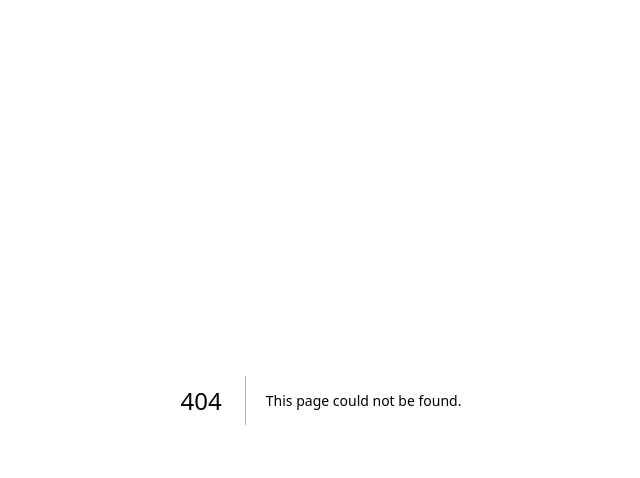
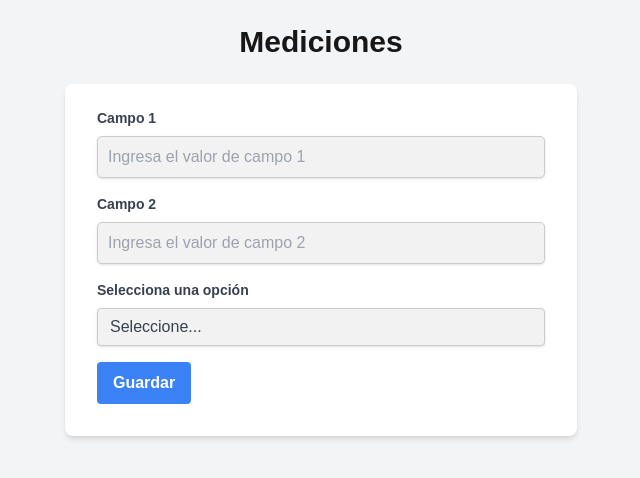
Before and after one commit to NoeRiver10/Reconocimiento_1, a Next.js app: page /mediciones in a window 1280 px wide. Before the commit this address had no page. Shown: the top 478 px of the page, without its empty margins (319-959 px from the left). Built offline with nearby package versions, Linux system fonts and the light colour scheme.

Commit message:
Medicion bien

```diff
--- a/src/app/mediciones.js
+++ /dev/null
@@ -1,14 +0,0 @@
-import { useEffect } from 'react';
-
-export default function Mediciones() {
-  useEffect(() => {
-    console.log("Cargando la página de mediciones");
-  }, []);
-
-  return (
-    <div>
-      <h1>Mediciones</h1>
-      <p>Aquí puedes ingresar las mediciones.</p>
-    </div>
-  );
-}
--- /dev/null
+++ b/src/app/mediciones/page.js
@@ -0,0 +1,80 @@
+"use client"; // Asegúrate de que esta línea está presente para usar hooks de estado
+
+import { useState } from 'react';
+export default function Mediciones() {
+
+  const [campo1, setCampo1] = useState('');
+  const [campo2, setCampo2] = useState('');
+  const [opcionSeleccionada, setOpcionSeleccionada] = useState('');
+
+  const handleSubmit = (e) => {
+    e.preventDefault();
+    // Aquí puedes manejar el envío del formulario
+    console.log({ campo1, campo2, opcionSeleccionada });
+  };
+
+  return (
+    <div className="min-h-screen bg-gray-100 p-6"> {/* Fondo y padding */}
+      <h1 className="text-3xl font-bold mb-6 text-center">Mediciones</h1> {/* Título con estilo */}
+      <form onSubmit={handleSubmit} className="bg-white shadow-md rounded-lg px-8 pt-6 pb-8 mb-4 mx-auto max-w-lg"> {/* Formulario con estilo */}
+
+        <div className="mb-4">
+          <label className="block text-gray-700 text-sm font-bold mb-2" htmlFor="campo1">
+            Campo 1
+          </label>
+          <input
+            type="text"
+            id="campo1"
+            value={campo1}
+            onChange={(e) => setCampo1(e.target.value)}
+            className="shadow appearance-none border rounded w-full py-2 px-3 text-gray-700 leading-tight focus:outline-none focus:shadow-outline"
+            placeholder="Ingresa el valor de campo 1"
+            required
+          />
+        </div>
+
+        <div className="mb-4">
+          <label className="block text-gray-700 text-sm font-bold mb-2" htmlFor="campo2">
+            Campo 2
+          </label>
+          <input
+            type="text"
+            id="campo2"
+            value={campo2}
+            onChange={(e) => setCampo2(e.target.value)}
+            className="shadow appearance-none border rounded w-full py-2 px-3 text-gray-700 leading-tight focus:outline-none focus:shadow-outline"
+            placeholder="Ingresa el valor de campo 2"
+            required
+          />
+        </div>
+
+        <div className="mb-4">
+          <label className="block text-gray-700 text-sm font-bold mb-2" htmlFor="opcionSeleccionada">
+            Selecciona una opción
+          </label>
+          <select
+            id="opcionSeleccionada"
+            value={opcionSeleccionada}
+            onChange={(e) => setOpcionSeleccionada(e.target.value)}
+            className="shadow appearance-none border rounded w-full py-2 px-3 text-gray-700 leading-tight focus:outline-none focus:shadow-outline"
+            required
+          >
+            <option value="">Seleccione...</option>
+            <option value="opcion1">Opción 1</option>
+            <option value="opcion2">Opción 2</option>
+            <option value="opcion3">Opción 3</option>
+          </select>
+        </div>
+
+        <div className="flex items-center justify-between">
+          <button
+            type="submit"
+            className="bg-blue-500 hover:bg-blue-700 text-white font-bold py-2 px-4 rounded focus:outline-none focus:shadow-outline"
+          >
+            Guardar
+          </button>
+        </div>
+      </form>
+    </div>
+  );
+}
```
